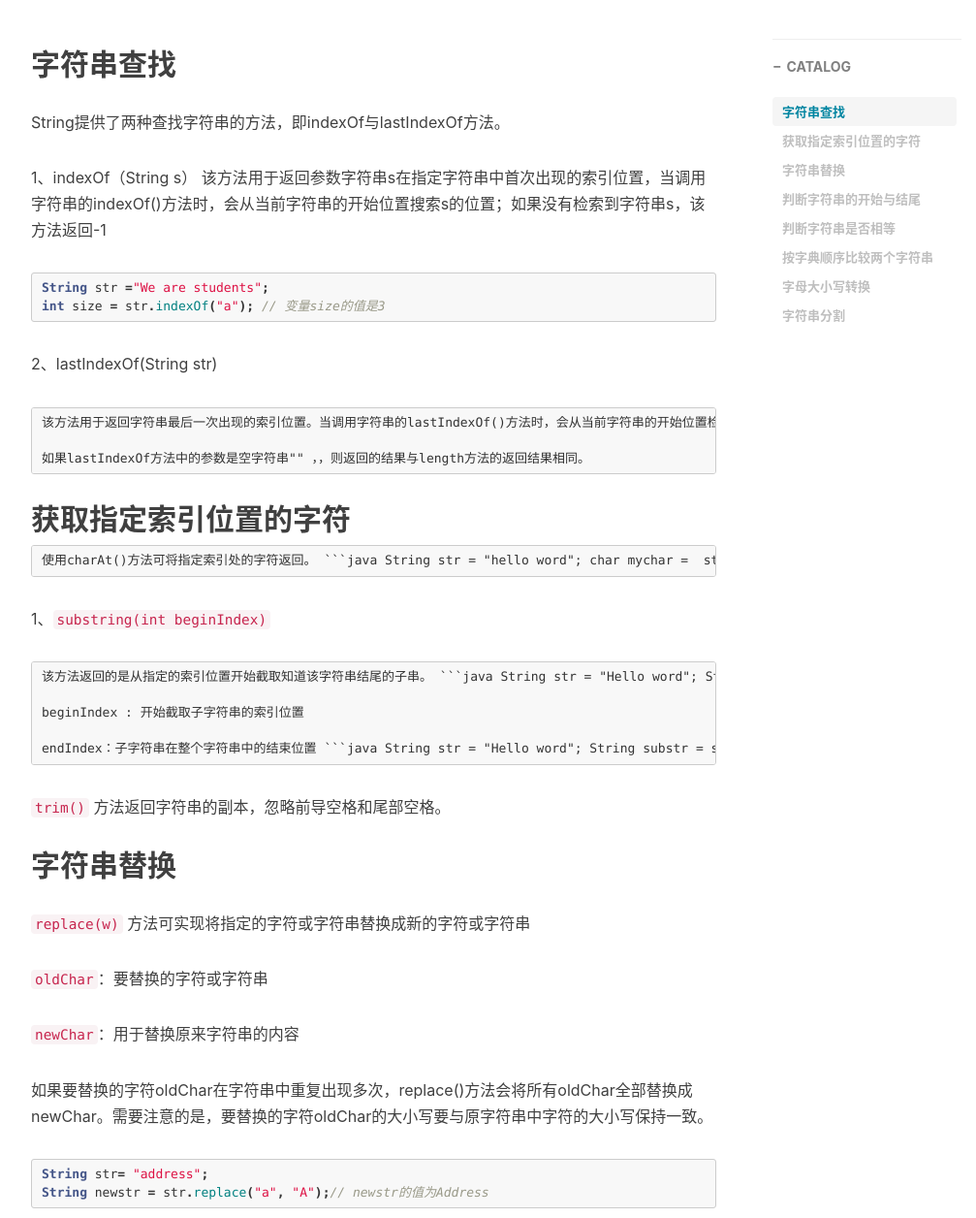
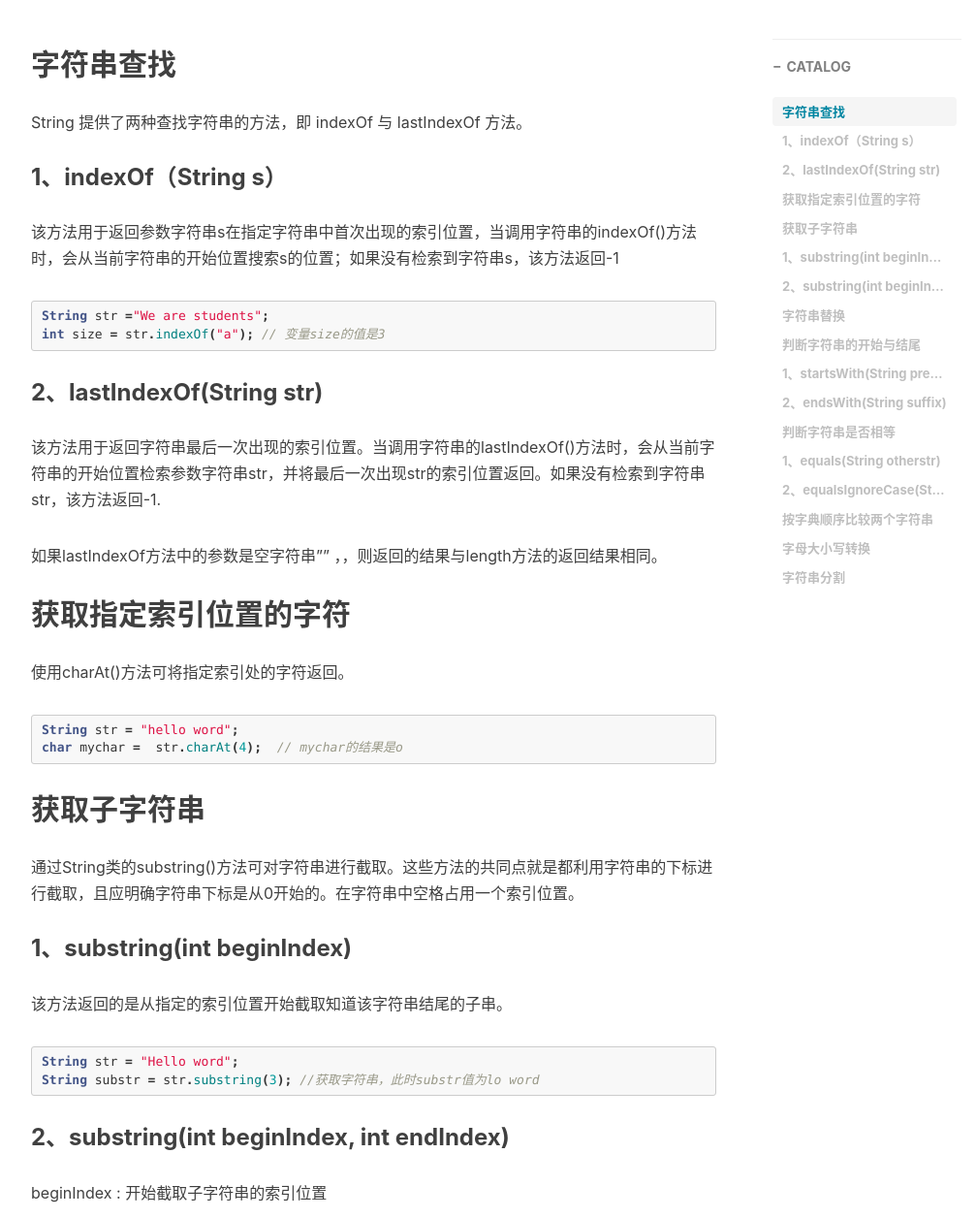
Before and after one commit to BerBai/blog-old, a Jekyll site: the page built from _posts/2018-12-23-Java字符串常用类(String).md, in a window 1280 px wide and 1400 px high, scrolled down 379 px. Shown: the part 144-1400 px from the top of the window at 97% size, without its empty margins (233-1240 px from the left). Built offline with Jekyll 4.4.1, drawn with Linux system fonts in a browser that asks for light colours; nearby versions of some CDN libraries; comment, search, counter and statistics services are not loaded; some of the changed lines change nothing that is shown; some of the changed text lies outside the part shown.

Commit message:
add post

````diff
--- a/_posts/2018-12-23-Java字符串常用类(String).md
+++ b/_posts/2018-12-23-Java字符串常用类(String).md
@@ -11,95 +11,115 @@ tags:
 ---
 
 ## 字符串查找
-String提供了两种查找字符串的方法，即indexOf与lastIndexOf方法。
+String 提供了两种查找字符串的方法，即 indexOf 与 lastIndexOf 方法。
 
- 1、indexOf（String s）
-    该方法用于返回参数字符串s在指定字符串中首次出现的索引位置，当调用字符串的indexOf()方法时，会从当前字符串的开始位置搜索s的位置；如果没有检索到字符串s，该方法返回-1
+### 1、indexOf（String s）
+该方法用于返回参数字符串s在指定字符串中首次出现的索引位置，当调用字符串的indexOf()方法时，会从当前字符串的开始位置搜索s的位置；如果没有检索到字符串s，该方法返回-1
+
 ```java
 String str ="We are students";
 int size = str.indexOf("a"); // 变量size的值是3
 ```
-  2、lastIndexOf(String str)
 
-    该方法用于返回字符串最后一次出现的索引位置。当调用字符串的lastIndexOf()方法时，会从当前字符串的开始位置检索参数字符串str，并将最后一次出现str的索引位置返回。如果没有检索到字符串str，该方法返回-1.
+### 2、lastIndexOf(String str)
 
-    如果lastIndexOf方法中的参数是空字符串"" ，，则返回的结果与length方法的返回结果相同。
+该方法用于返回字符串最后一次出现的索引位置。当调用字符串的lastIndexOf()方法时，会从当前字符串的开始位置检索参数字符串str，并将最后一次出现str的索引位置返回。如果没有检索到字符串str，该方法返回-1.
+
+如果lastIndexOf方法中的参数是空字符串"" ，，则返回的结果与length方法的返回结果相同。
 
 ## 获取指定索引位置的字符
-    使用charAt()方法可将指定索引处的字符返回。
+使用charAt()方法可将指定索引处的字符返回。
+
 ```java
 String str = "hello word";
 char mychar =  str.charAt(4);  // mychar的结果是o
 ```
+
 ## 获取子字符串
-   通过String类的substring()方法可对字符串进行截取。这些方法的共同点就是都利用字符串的下标进行截取，且应明确字符串下标是从0开始的。在字符串中空格占用一个索引位置。
+通过String类的substring()方法可对字符串进行截取。这些方法的共同点就是都利用字符串的下标进行截取，且应明确字符串下标是从0开始的。在字符串中空格占用一个索引位置。
 
-1、`substring(int beginIndex)`
+### 1、substring(int beginIndex)
 
-    该方法返回的是从指定的索引位置开始截取知道该字符串结尾的子串。
+该方法返回的是从指定的索引位置开始截取知道该字符串结尾的子串。
+
 ```java
 String str = "Hello word";
 String substr = str.substring(3); //获取字符串，此时substr值为lo word
 ```
-2、`substring(int beginIndex,  int endIndex)`
 
-    beginIndex : 开始截取子字符串的索引位置
+### 2、substring(int beginIndex,  int endIndex)
 
-    endIndex：子字符串在整个字符串中的结束位置
+beginIndex : 开始截取子字符串的索引位置
+
+endIndex：子字符串在整个字符串中的结束位置
+
 ```java
 String str = "Hello word";
 String substr = str.substring(0,3); //substr的值为hel
 去除空格
 ```
 
-`trim()` 方法返回字符串的副本，忽略前导空格和尾部空格。
+trim() 方法返回字符串的副本，忽略前导空格和尾部空格。
 
 ## 字符串替换
-`replace(w)` 方法可实现将指定的字符或字符串替换成新的字符或字符串
+replace(w) 方法可实现将指定的字符或字符串替换成新的字符或字符串
 
-`oldChar`：要替换的字符或字符串
+oldChar：要替换的字符或字符串
 
-`newChar`：用于替换原来字符串的内容
+newChar：用于替换原来字符串的内容
 
 如果要替换的字符oldChar在字符串中重复出现多次，replace()方法会将所有oldChar全部替换成newChar。需要注意的是，要替换的字符oldChar的大小写要与原字符串中字符的大小写保持一致。
+
 ```java
 String str= "address";
 String newstr = str.replace("a", "A");// newstr的值为Address
 ```
+
 ## 判断字符串的开始与结尾
-    startsWith()方法与endsWith()方法分别用于判断字符串是否以指定的内容开始或结束。这两个方法的返回值都为boolean类型。
+startsWith()方法与endsWith()方法分别用于判断字符串是否以指定的内容开始或结束。这两个方法的返回值都为boolean类型。
 
-   1、`startsWith(String prefix) `
-      该方法用于判断当前字符串对象的前缀是否是参数指定的字符串。
+### 1、startsWith(String prefix)
 
-   2、`endsWith(String suffix) `
-     该方法用于判断当前字符串是否以给定的子字符串结束
+该方法用于判断当前字符串对象的前缀是否是参数指定的字符串。
+
+### 2、endsWith(String suffix)
+该方法用于判断当前字符串是否以给定的子字符串结束
 
 ## 判断字符串是否相等
-    1、equals(String otherstr)
 
-    如果两个字符串具有相同的字符和长度，则使用equals()方法比较时，返回true。同时equals()方法比较时区分大小写。
+### 1、equals(String otherstr)
 
-   2、equalsIgnoreCase(String otherstr)
+如果两个字符串具有相同的字符和长度，则使用equals()方法比较时，返回true。同时equals()方法比较时区分大小写。
 
-    equalsIgnoreCase()方法与equals()类型，不过在比较时忽略了大小写。
+### 2、equalsIgnoreCase(String otherstr)
+
+equalsIgnoreCase()方法与equals()类型，不过在比较时忽略了大小写。
 
 ## 按字典顺序比较两个字符串
 compareTo()方法为按字典顺序比较两个字符串，该比较基于字符串中各个字符的Unicode值，按字典顺序将此String对象表示的字符序列与参数字符串所表示的字符序列进行比较。如果按字典顺序此String对象位于参数字符串之前，则比较结果为一个负整数；如果按字典顺序此String对象位于参数字符串之后，则比较结果为一个正整数；如果这两个字符串相等，则结果为0.
 
-1 str.compareTo(String otherstr);
+```java
+str.compareTo(String otherstr);
+```
+
 ## 字母大小写转换
-    字符串的toLowerCase()方法可将字符串中的所有字符从大写字母改写为小写字母，而tuUpperCase()方法可将字符串中的小写字母改写为大写字母。
+字符串的toLowerCase()方法可将字符串中的所有字符从大写字母改写为小写字母，而tuUpperCase()方法可将字符串中的小写字母改写为大写字母。
 
-1 str.toLowerCase();
-2 str.toUpperCase();
+```java
+str.toLowerCase();
+str.toUpperCase();
+```
 ## 字符串分割
     使用split()方法可以使字符串按指定的分隔字符或字符串对内容进行分割，并将分割后的结果存放在字符数组中。
 
+```java
 1 str.split(String sign);
+```
 sign为分割字符串的分割符，也可以使用正则表达式。
 
 没有统一的对字符串进行分割的符号，如果想定义多个分割符，可使用符号“|”。例如，“,|=”表示分割符分别为“，”和“=”。
 
-1 str.split(String sign, in limit)；
+```java
+str.split(String sign, in limit)；
+```
 该方法可根据给定的分割符对字符串进行拆分，并限定拆分的次数。
````
